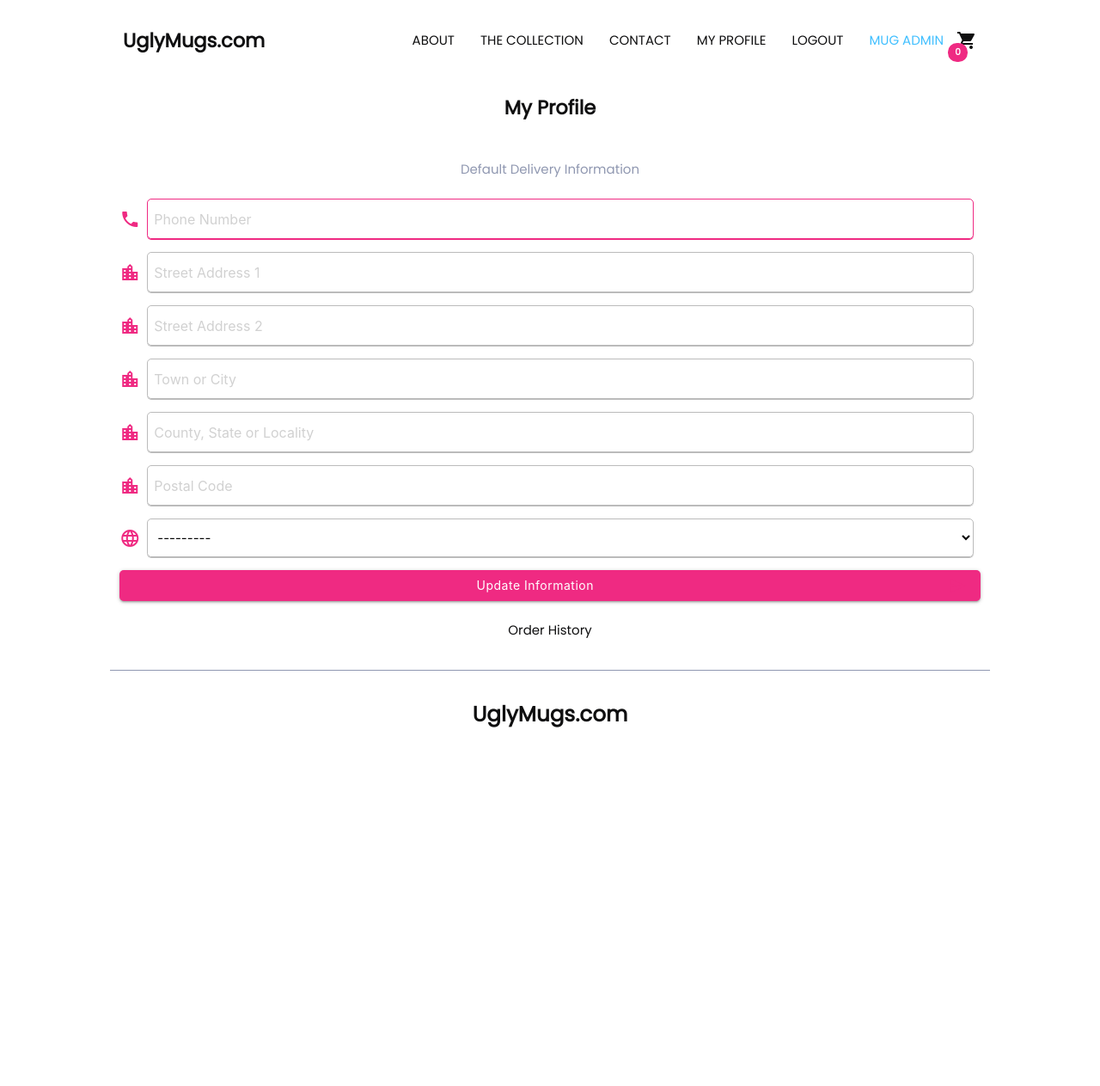
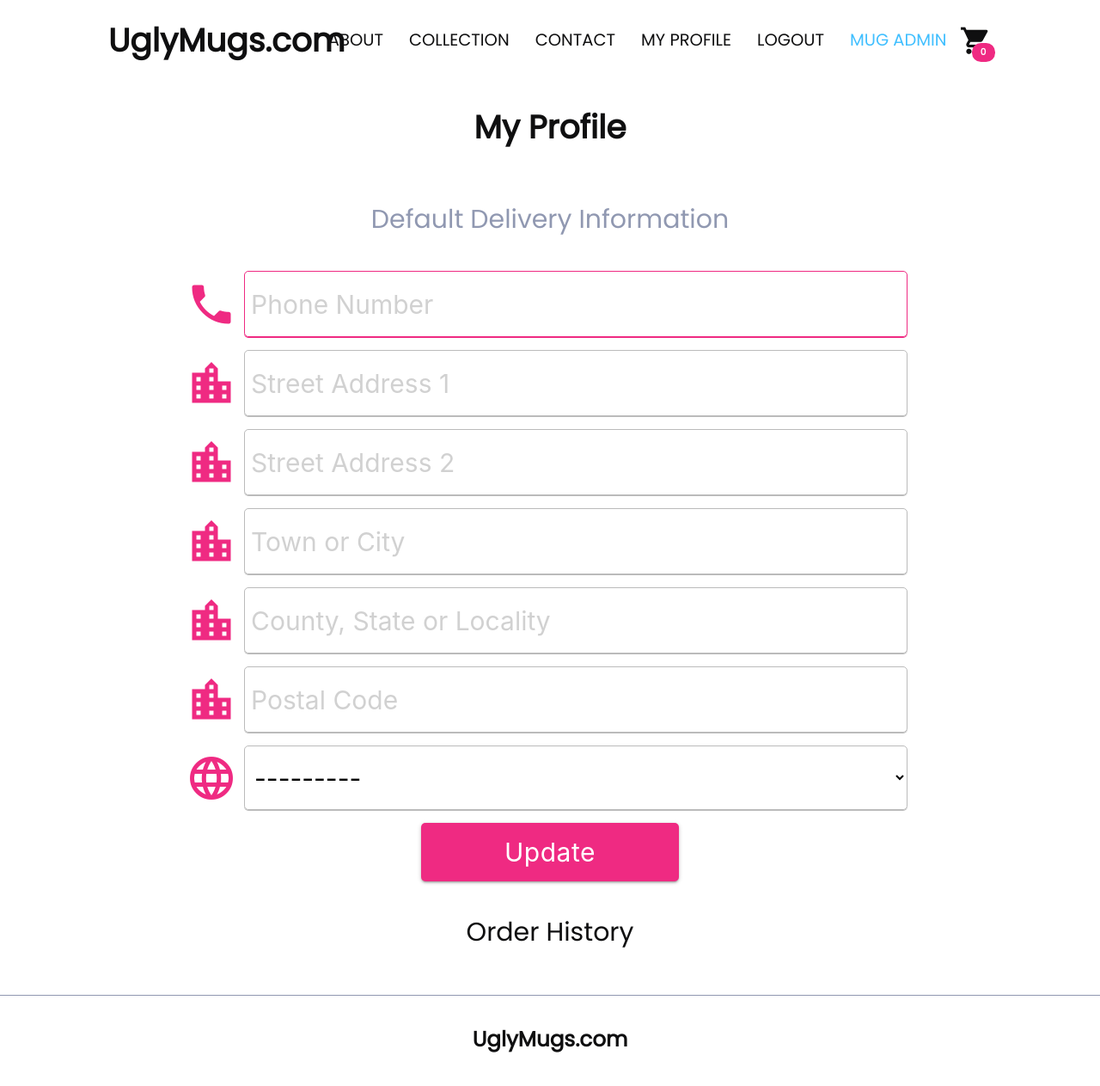
Before and after one commit to Code-Institute-Submissions/ugly-mugs-e-commerce, a Django app: page /profile/ in a window 1280 px wide. Shown: the whole page at 86% size. Before the commit the page ends 846 px from the top, so only its background shows below. Run offline with Django 3.2, Linux system fonts and the light colour scheme; the visitor is signed in with stand-in values (Sample User, id 1); data comes from the database, SQL or seed files in the repository; data that the repository does not hold is empty; some libraries are stand-ins or nearby versions.

Commit message:
Polish up more styling before submitting project

```diff
--- a/checkout/templates/checkout/checkout-success.html
+++ b/checkout/templates/checkout/checkout-success.html
@@ -100,9 +100,7 @@
             Back to Profile
         </a>
         {% else %}
-        <a class="waves-effect waves-light btn full-width" href="{% url 'mugs' %}">
-            Now check out our collection!
-        </a>
+        <p>Now check out our<a href="{% url 'mugs' %}"> Collection!</a></p>
         {% endif %}
     </div>
 </div>
--- a/home/templates/home/index.html
+++ b/home/templates/home/index.html
@@ -2,7 +2,7 @@
 {% load static %}
 
 {% block content %}
-<div class="padding">
+<div class="padding index">
     <div class="row">
         <div class="col s12 border-top">
             <h1>Hello! We make ugly mugs.</h1>
--- a/profiles/templates/profiles/profile.html
+++ b/profiles/templates/profiles/profile.html
@@ -11,21 +11,22 @@
         <h4>My Profile</h4>
     </div>
 </div>
-<div class="row">
+<div class="row padding">
     <div class="col s12 center">
         <p class="gray">Default Delivery Information</p>
         <form action="{% url 'profile' %}" method="POST" id="profile-update-form">
             {% csrf_token %}
             {{ form|crispy }}
-            <button class="btn waves-effect waves-light full-width" id="submit-button" type="submit" name="action">Update Information
-                <i class="material-icons right">send</i>
-            </button>
+            <div class="display-center">
+                <button class="btn waves-effect waves-light full-width" id="submit-button" type="submit" name="action">Update</button>
+            </div>
         </form>
     </div>
     <div class="col s12 center">
         <p>Order History</p>
     </div>
     {% for order in orders %}
+    <div class="row border-bottom">
         <div class="col s6">
             <p>Order Number</p>
         </div>
@@ -55,7 +56,7 @@
         <div class="col s12">
             <p><strong>${{ order.grand_total }}</strong></p>
         </div>
-    <hr>
+    </div>
     {% endfor %}
 </div>
 {% endblock %}
--- a/static/css/base.css
+++ b/static/css/base.css
@@ -70,6 +70,10 @@
 
 .no-padding {
     padding: 0px !important;
+}
+
+.border-bottom {
+    border-bottom: 1px solid #9098b1;
 }
 
 .full-width {
@@ -352,6 +356,7 @@
 .qty-box {
     display: flex;
     align-items: center;
+    justify-content: center;
 }
 
 .qty-div-dec {
@@ -364,6 +369,7 @@
     display: flex;
     justify-content: flex-start;
     height: 3rem;
+    margin-left: 0.5rem;
 }
 
 input.qty-input {
@@ -402,7 +408,6 @@
 .cart-qty > div > input.qty-input {
     margin: 0rem 0px 0px 0px !important;
     padding-left: 0.5rem !important;
-    width: auto;
 }
 
 /* ------------------------------- Allauth */
@@ -422,6 +427,16 @@
 .ctrlHolder {
     display: flex;
     align-items: center;
+}
+
+#div_id_remember {
+    display: none !important;
+}
+
+/* ------------------------------- Toasts */
+
+.toast-action {
+    color: #40bfff !important;
 }
 
 /* ------------------------------- Footer */
@@ -453,12 +468,188 @@
 
 /* ------------------------------- Media Queries */
 
-@media screen and (min-width: 1024px) {
-    main {
-        padding: 0px 10%;
+@media screen and (min-height: 700px) {
+    .content-section {
+        min-height: 30rem !important;
     }
 
-    footer {
-        margin: 0px 10% !important;
+    .content-row {
+        min-height: 45rem !important;
+    }
+
+@media screen and (min-width: 768px) {
+    .padding {
+        padding: 0px 10% !important;
+    }
+
+    main {
+        font-size: 2rem !important;
+    }
+
+    nav .brand-logo {
+        font-size: 2.5rem !important;
+        left: 2rem !important;
+    }
+
+    header i {
+        font-size: 2.5rem !important;
+        margin-right: 1rem !important;
+    }
+
+    .sidenav > li {
+        padding: 1rem !important;
+    }
+
+    .sidenav li>a {
+        font-size: 2rem !important;
+    }
+
+    .content-section {
+        min-height: 30rem !important;
+    }
+
+    .content-row {
+        min-height: 60rem !important;
+    }
+
+    .content-item {
+        font-size: 2rem;
+    }
+
+    .mug-name {
+        font-size: 1.5rem;
+    }
+
+    .mug-info {
+        font-size: 1.2rem;
+    }
+
+    .card-title {
+        font-size: 4rem !important;
+    }
+
+    button {
+        max-width: 20rem !important;
+        font-size: 2rem !important;
+    }
+
+    a.full-width {
+        max-width: 20rem !important;
+        font-size: 2rem !important;
+    }
+
+    h4 {
+    font-size: 2.5rem !important;
+    }
+
+    .qty-input {
+        width: 5rem !important;
+        height: 4.5rem !important;
+        font-size: 2rem !important;
+    }
+
+    .qty,
+    .qty-div-inc,
+    .qty-div-dec {
+        font-size: 4rem !important;
+        height: 4.5rem !important;
+        display: flex !important;
+        align-items: center !important;
+        margin-left: 0rem;
+    }
+
+    button,
+    a.btn {
+        display: flex !important;
+        align-items: center;
+        justify-content: center;
+        min-height: 4.5rem !important;
+        min-width: 4.5rem !important;
+    }
+
+    .white-icon {
+        font-size: 3rem !important;
+    }
+
+    .update-qty {
+        width: 100% !important;
+        margin-left: 1rem;
+    }
+
+    .delete-item {
+        margin-right: 1rem;
+    }
+
+    #payment-form {
+        padding: 0px 10% !important;
+    }
+
+    input,
+    select,
+    label {
+        height: 5rem !important;
+        font-size: 2rem !important;
+    }
+
+    form i {
+        font-size: 4rem !important;
+    }
+
+    .display-center {
+        display: flex;
+        justify-content: center;
     }
 }
+
+@media screen and (min-width: 1024px) {
+    header {
+        height: 7rem;
+    }
+
+    nav a {
+        font-size: 1.3rem !important
+    }
+
+    a.btn {
+        max-width: 25rem !important;
+    }
+
+    .index a {
+        margin-left: 30%;
+        font-size: 2rem;
+    }
+
+    .mug-of-the-month {
+        margin-top: 7.5rem;
+        height: 80rem;
+    }
+
+    .mug-of-the-month a {
+        margin-left: 33%;
+        font-size: 2rem;
+    }
+
+    .campaign-title {
+        font-size: 2.5rem;
+    }
+
+    .campaign-name h2 {
+        font-size: 3.5rem !important;
+        margin: 1rem 0 50rem 0;
+    }
+
+    .campaign-price {
+        font-weight: 700;
+        font-size: 2.5rem;
+    }
+
+    .content-row {
+        min-height: 70rem !important;
+    }
+}
+
+@media screen and (min-width: 1100px) {
+    main {
+        margin: 0px 7.5% !important;
+    }
+}
--- a/templates/base.html
+++ b/templates/base.html
@@ -67,7 +67,7 @@
 
 					<ul id="nav-mobile" class="right hide-on-med-and-down">
 						<li><a href="{% url 'about' %}">ABOUT</a></li>
-						<li><a href="{% url 'mugs' %}">THE COLLECTION</a></li>
+						<li><a href="{% url 'mugs' %}">COLLECTION</a></li>
 						<li><a href="{% url 'contact' %}">CONTACT</a></li>
 						{% if request.user.is_authenticated %}
 						<li><a href="{% url 'profile' %}">MY PROFILE</a></li>
@@ -86,7 +86,7 @@
 			<ul class="sidenav" id="mobile-demo">
                 <li><a href="{% url 'home' %}">HOME</a></li>
 				<li><a href="{% url 'about' %}">ABOUT</a></li>
-				<li><a href="{% url 'mugs' %}">THE COLLECTION</a></li>
+				<li><a href="{% url 'mugs' %}">COLLECTION</a></li>
 				<li><a href="{% url 'contact' %}">CONTACT</a></li>
 				{% if request.user.is_authenticated %}
 				<li><a href="{% url 'profile' %}">MY PROFILE</a></li>
```
Also changed, not shown: checkout/templates/checkout/cart.html (+6 -6 lines), checkout/templates/checkout/checkout.html (+4 -4 lines), mugs/templates/mugs/mug_detail.html (+18 -18 lines), README.md. Lines whose indentation alone changed are shown as unchanged.
